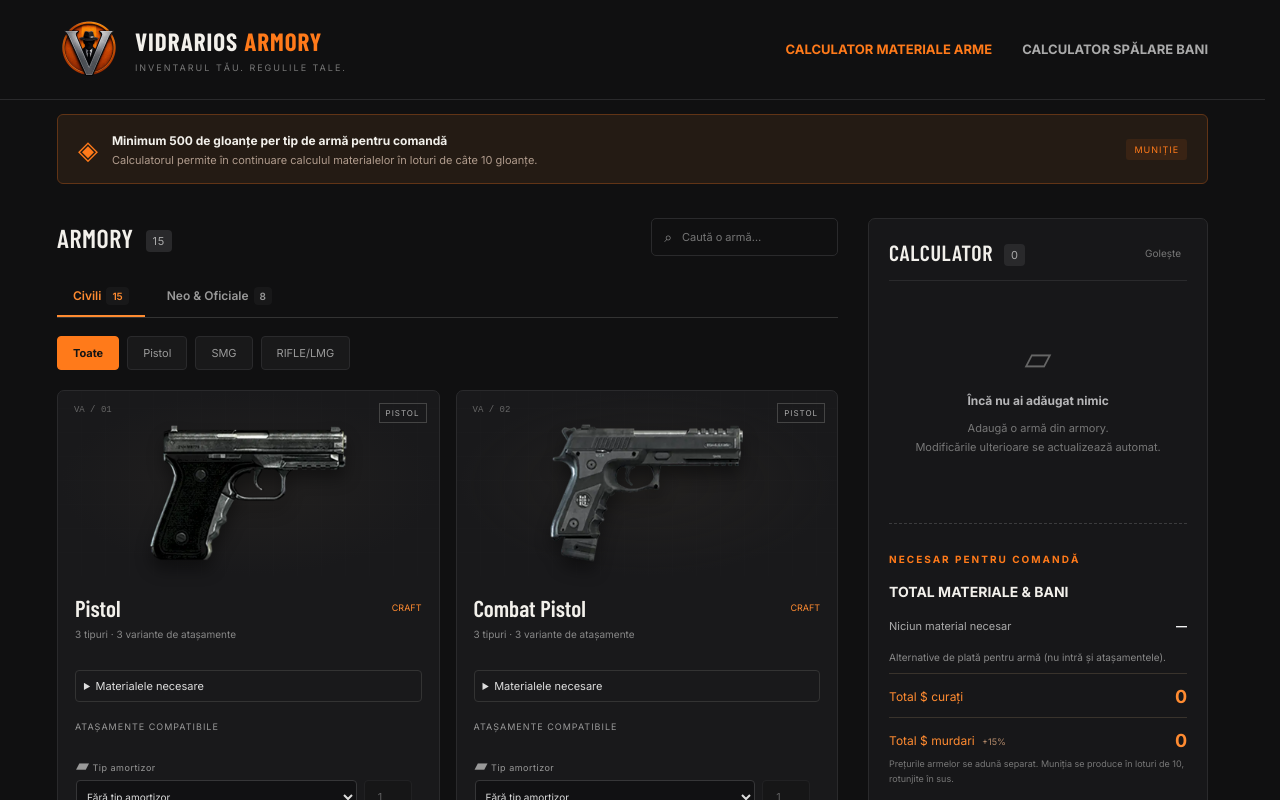
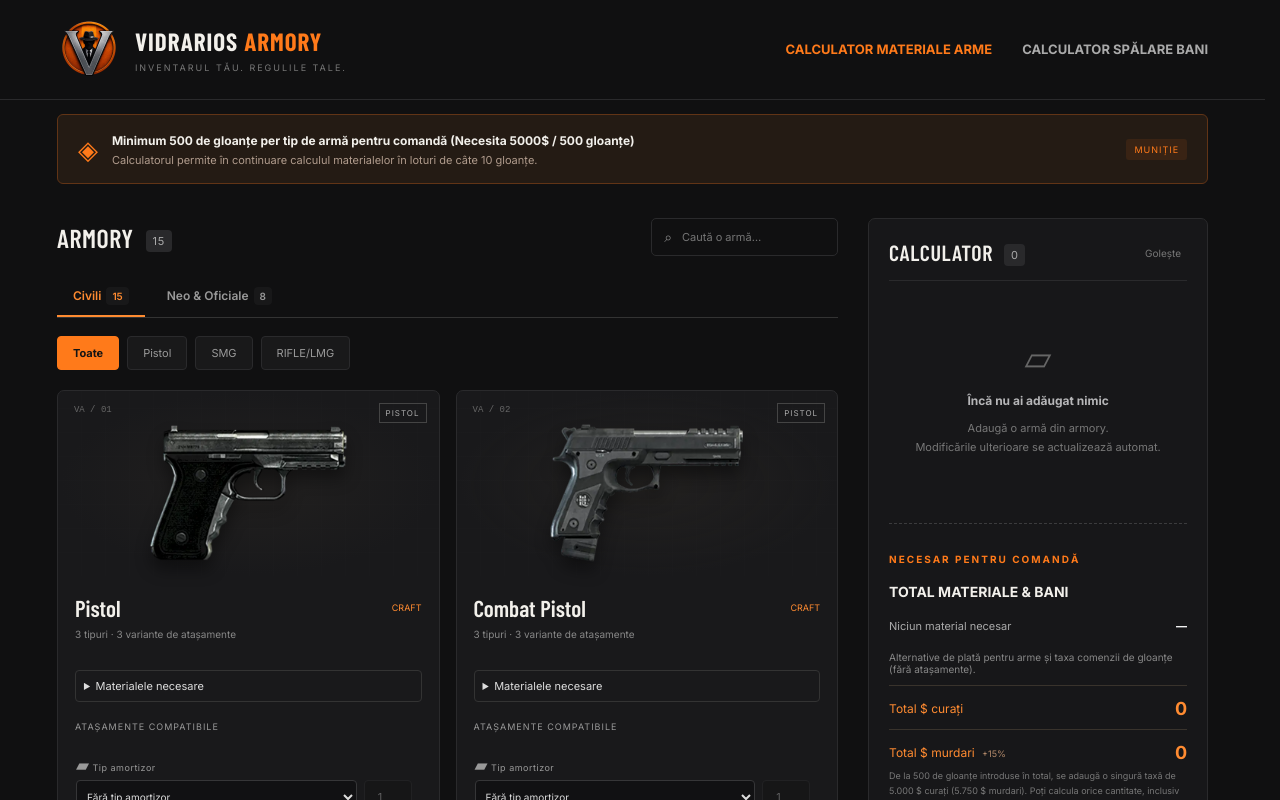
Before and after one commit to mexicannnu-dev/vidrarios-armory, a React (Vite) app: page / in a window 1280 px wide. Shown: the top 800 px of the page. Built offline with nearby package versions, Linux system fonts and the light colour scheme; a web font is replaced by a local one.

Commit message:
Added rule for gloante

```diff
--- a/src/App.jsx
+++ b/src/App.jsx
@@ -53,7 +53,7 @@ export default function App() {
         </header>
         <main>
             <div id="armory-view" data-page-view="armory" hidden={view !== 'armory'}>
-                <p></p><div className="notice"><span aria-hidden="true">◈</span><div><b>Minimum 500 de gloanțe per tip de armă pentru comandă</b><p>Calculatorul permite în continuare calculul materialelor în loturi de câte 10 gloanțe.</p></div><span className="tag">MUNIȚIE</span></div>
+                <p></p><div className="notice"><span aria-hidden="true">◈</span><div><b>Minimum 500 de gloanțe per tip de armă pentru comandă (Necesita 5000$ / 500 gloanțe)</b><p>Calculatorul permite în continuare calculul materialelor în loturi de câte 10 gloanțe.</p></div><span className="tag">MUNIȚIE</span></div>
                 <div className="layout"><section id="catalog">
                     <div className="section-head"><h2>ARMORY <span>{list.length}</span></h2><label className="search">⌕ <input value={search} onChange={e => setSearch(e.target.value)} placeholder="Caută o armă…" aria-label="Caută o armă" /></label></div>
                     <div className="arsenal-tabs" aria-label="Tip arsenal">{[{id: 'craft', name: 'Civili'}, {id: 'neo', name: 'Neo & Oficiale'}].map(({id, name}) => <button key={id} className={arsenal === id ? 'selected' : ''} aria-pressed={arsenal === id} onClick={() => {setArsenal(id); setCategory('Toate'); setSearch('');}}>{name}<span>{weapons.filter(w => id === 'neo' ? w.price > 0 : w.price === 0).length}</span></button>)}</div>
--- a/src/components/Cart.jsx
+++ b/src/components/Cart.jsx
@@ -23,7 +23,10 @@ export default function Cart({cart, onRemove, onClear}) {
         <div className="totals"><p className="eyebrow">NECESAR PENTRU COMANDĂ</p><h4>TOTAL MATERIALE & BANI</h4>
             {Object.entries(total.materials).map(([name, qty]) => <div className="total-row" key={name}><span className="material-label">{icons[name] ? <img className="material-icon" src={`assets/materials/${icons[name]}`} alt="" width="38" height="38" /> : <span className="material-fallback" aria-hidden="true">◇</span>}<span>{name}</span></span><b>{fmt(qty)}</b></div>)}
             {!Object.keys(total.materials).length && <div className="total-row"><span>Niciun material necesar</span><b>—</b></div>}
-            <div className="money-options"><p>Alternative de plată pentru armă (nu intră și atașamentele).</p><div className="money-total"><span>Total $ curați</span><b>{fmt(total.money)}</b></div><div className="money-total dirty-total"><span>Total $ murdari <small>+15%</small></span><b>{fmt(dirtyPrice(total.money))}</b></div></div>
+            <div className="money-options"><p>Alternative de plată pentru arme și taxa comenzii de gloanțe (fără atașamente).</p>
+                {total.ammoFee > 0 && <p>Taxă comandă gloanțe inclusă: {fmt(total.ammoFee)} $ curați / {fmt(dirtyPrice(total.ammoFee))} $ murdari.</p>}
+                <div className="money-total"><span>Total $ curați</span><b>{fmt(total.money)}</b></div><div className="money-total dirty-total"><span>Total $ murdari <small>+15%</small></span><b>{fmt(dirtyPrice(total.money))}</b></div></div>
+            <p className="quantity-help">De la 500 de gloanțe introduse în total, se adaugă o singură taxă de 5.000 $ curați (5.750 $ murdari). Poți calcula orice cantitate, inclusiv sub 500.</p>
             <p className="quantity-help">Prețurile armelor se adună separat. Muniția se produce în loturi de 10, rotunjite în sus.</p>
             <small>Configurația se salvează în acest browser.</small>
         </div>
--- a/src/model.js
+++ b/src/model.js
@@ -40,7 +40,9 @@ export function totals(cart) {
         add(ammoFor(w).materials, ammoBatches(item));
         for (const a of item.attachments) add(attachmentById(a.id).materials, a.qty);
     }
-    return {materials, money};
+    const bullets = cart.reduce((sum, item) => sum + item.bullets, 0);
+    const ammoFee = bullets >= 500 ? 5000 : 0;
+    return {materials, money: money + ammoFee, ammoFee};
 }
 
 export function ammoNote(item) {
```
Also changed, not shown: 1 other file (tests, documents, lock files or other folders).
